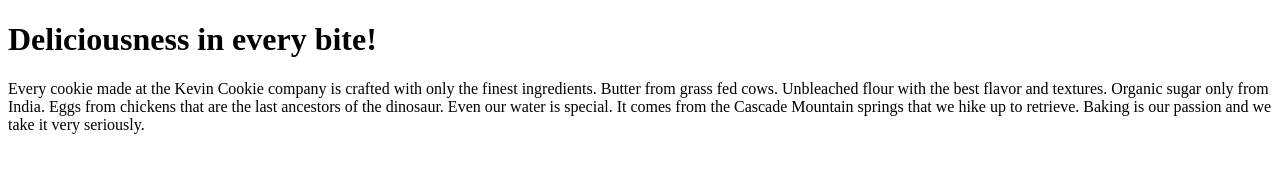
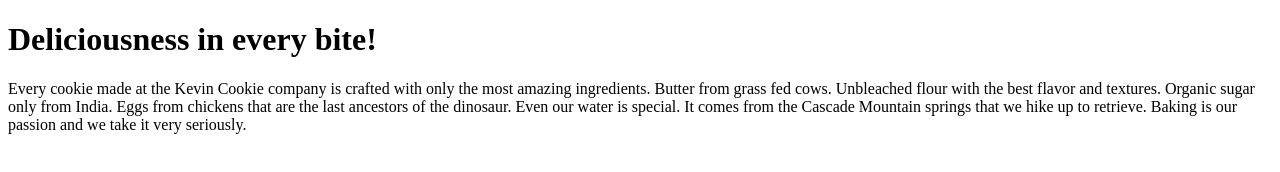
Before and after one commit to ghanirizqullah/firstevertraining, a plain HTML site: page index.htm in a window 1280 px wide. Drawn offline with Linux system fonts and the light colour scheme.

Commit message:
updated wording in index.htm from finest to most amazing

```diff
--- a/index.htm
+++ b/index.htm
@@ -3,7 +3,7 @@
 <body>
 
 <h1>Deliciousness in every bite!</h1>
-<p>Every cookie made at the Kevin Cookie company is crafted with only the finest ingredients. Butter from grass fed cows. Unbleached flour with the best flavor and textures. Organic sugar only from India. Eggs from chickens that are the last ancestors of the dinosaur. Even our water is special. It comes from the Cascade Mountain springs that we hike up to retrieve. Baking is our passion and we take it very seriously.</p>
+<p>Every cookie made at the Kevin Cookie company is crafted with only the most amazing ingredients. Butter from grass fed cows. Unbleached flour with the best flavor and textures. Organic sugar only from India. Eggs from chickens that are the last ancestors of the dinosaur. Even our water is special. It comes from the Cascade Mountain springs that we hike up to retrieve. Baking is our passion and we take it very seriously.</p>
 
 </body>
 </html>
```
